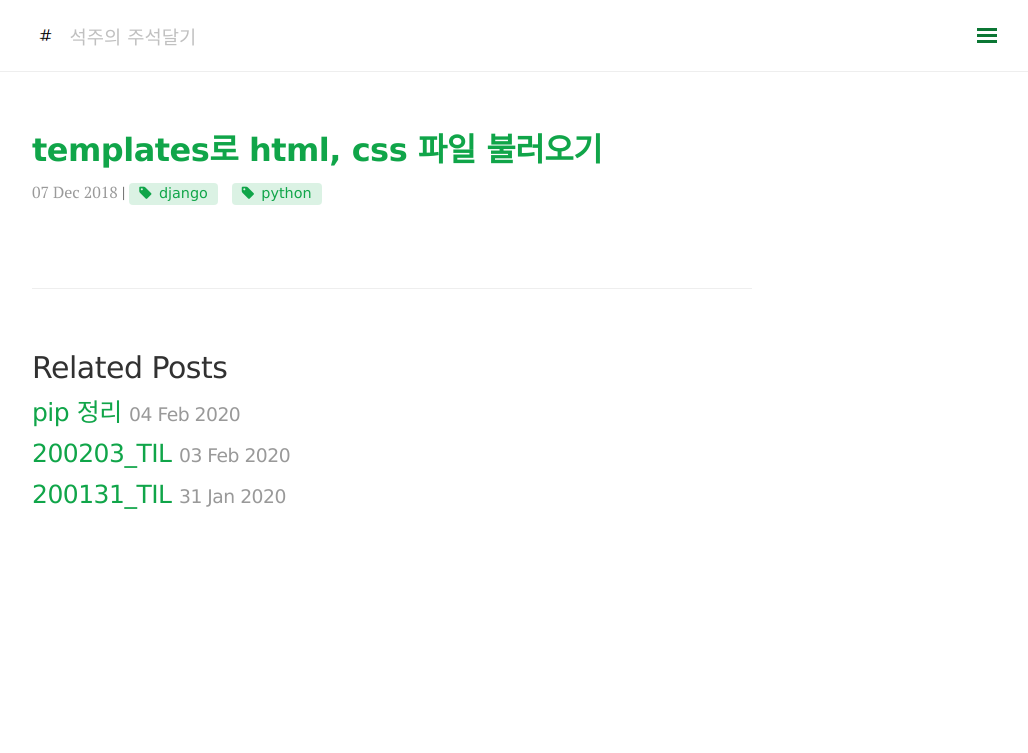
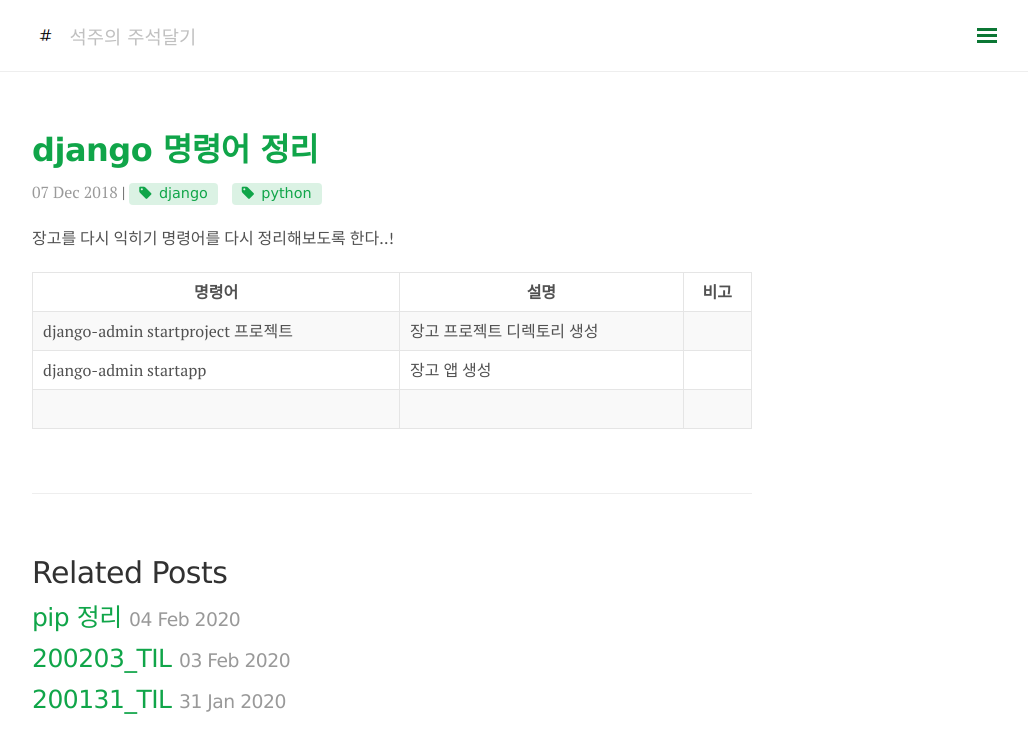
Before and after one commit to somefood/somefood.github.io, a Jekyll site: the page built from _posts/Django/2018-12-07-django3.md, in a window 1280 px wide. Shown: the top 753 px of the page, without its empty margins (248-1276 px from the left). Built offline with Jekyll 4.4.1, drawn with Linux system fonts in a browser that asks for light colours; nearby versions of some CDN libraries; comment, search, counter and statistics services are not loaded.

Commit message:
장고 명령어 설명 정리

```diff
--- a/_posts/Django/2018-12-07-django3.md
+++ b/_posts/Django/2018-12-07-django3.md
@@ -1,7 +1,15 @@
 ---
 layout: post
-title: templates로 html, css 파일 불러오기
+title: django 명령어 정리
 category: Django
 tags: [django, python]
 comments: true
 ---
+
+장고를 다시 익히기 명령어를 다시 정리해보도록 한다..!
+
+|명령어|설명|비고|
+|-|-|-|
+|django-admin startproject 프로젝트|장고 프로젝트 디렉토리 생성||
+|django-admin startapp|장고 앱 생성||
+||||
```
